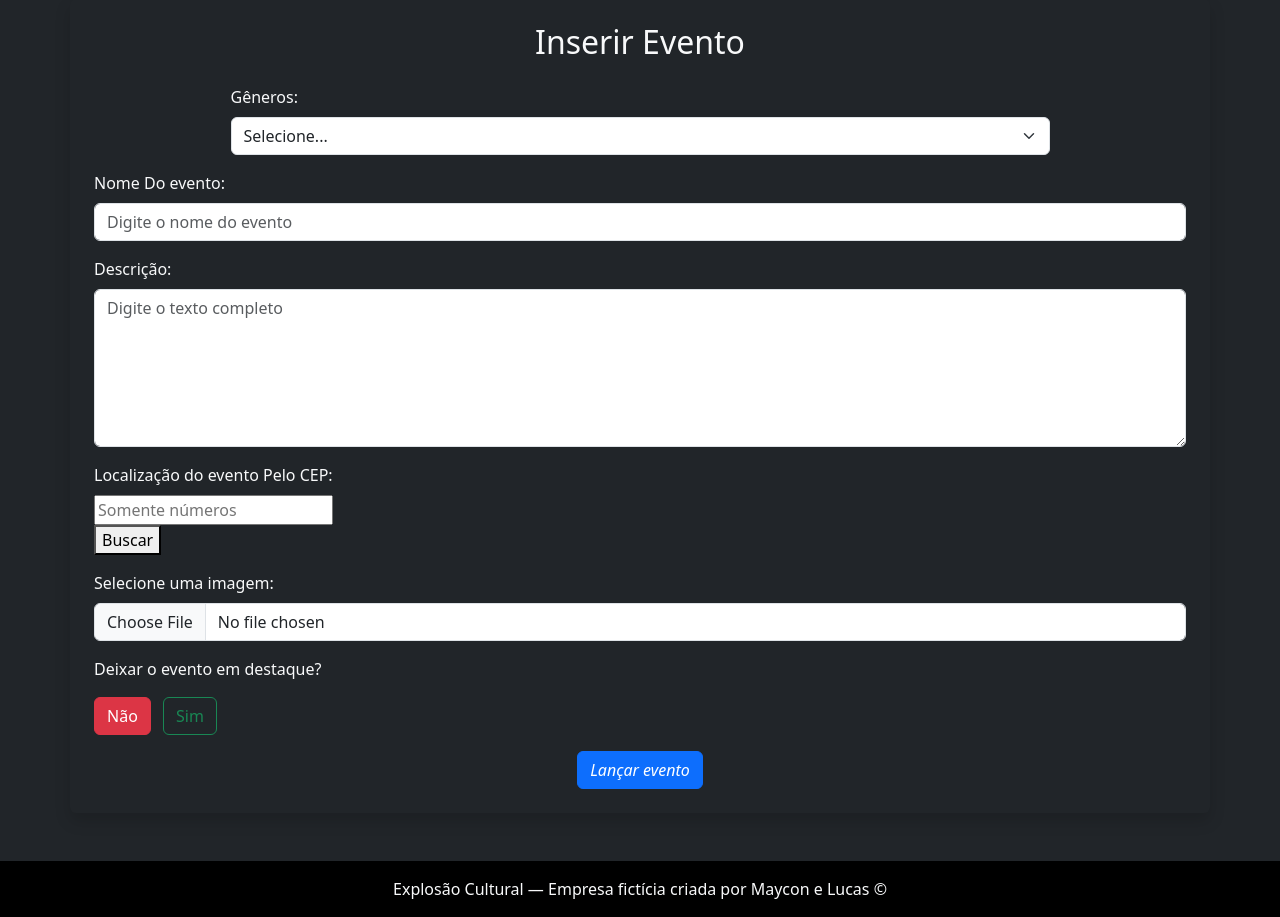
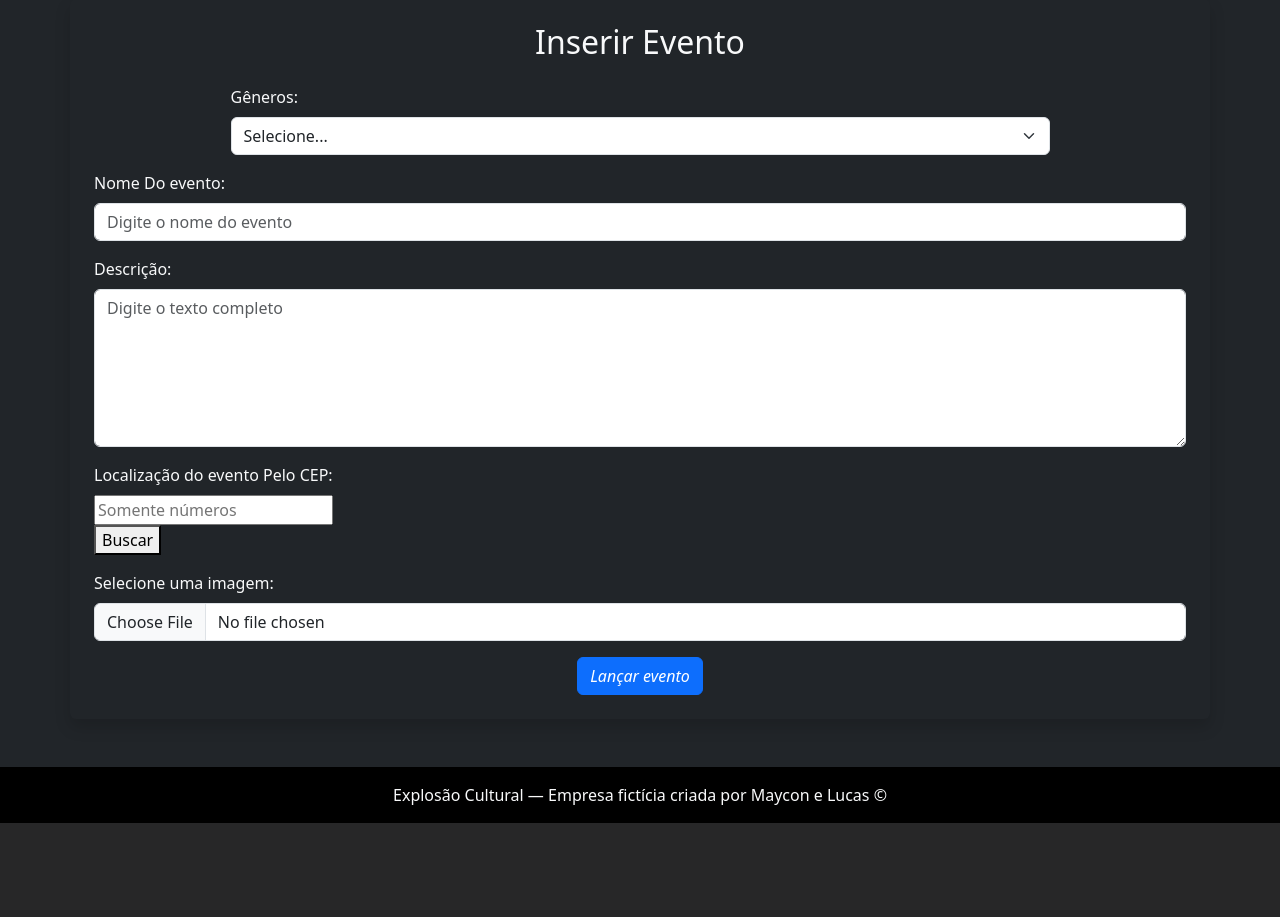
Before and after one commit to mayconr4/explosao-cultural-2, a PHP site: page /criarEvento.php in a window 1280 px wide. Shown: the part 137-1054 px from the top of the page. After the commit the page ends 960 px from the top, so only its background shows below. Run offline with PHP 8.4, Linux system fonts and the light colour scheme; the visitor is signed in with stand-in values (Sample User, id 1); tables that the repository leaves empty or names only in its code hold one stand-in row (values such as "Sample post").

Commit message:
removido e adiocionado sanitizacao dos dados

```diff
--- a/criarEvento.php
+++ b/criarEvento.php
@@ -27,6 +27,12 @@ if (isset($_POST['inserir'])) {
     $localizacao = Utils::sanitizar($_POST["localizacao"]);
     $genero = Utils::sanitizar($_POST["genero"], "inteiro");
     $imagem = Utils::sanitizar($_FILES['imagem'], "arquivo");
+
+    $cep = Utils::sanitizar($_POST["cep"]);
+    $logradouro = Utils::sanitizar($_POST["logradouro"]);
+    $bairro = Utils::sanitizar($_POST["bairro"]);
+    $cidade = Utils::sanitizar($_POST["cidade"]);
+    $estado = Utils::sanitizar($_POST["estado"]);
 }
 
 
@@ -131,14 +137,7 @@ if (isset($_POST['inserir'])) {
             <input class="form-control" type="file" id="imagem" name="imagem" accept="image/png, image/jpeg, image/gif, image/svg+xml" required />
         </div>
 
-        <div class="mb-3">
-            <p>Deixar o evento em destaque?</p>
-            <input type="radio" class="btn-check" name="destaque" id="option1" checked autocomplete="off" value="nao" />
-            <label class="btn btn-outline-danger me-2" for="option1">Não</label>
 
-            <input type="radio" class="btn-check" name="destaque" id="option2" autocomplete="off" value="sim" />
-            <label class="btn btn-outline-success" for="option2">Sim</label>
-        </div>
 
         <div class="text-center">
             <button class="btn btn-primary" id="inserir" name="inserir" type="submit">
--- a/js/endereco.js
+++ b/js/endereco.js
@@ -1,13 +1,12 @@
 const formulario = document.querySelector("form");
 const campoCep = formulario.querySelector("#cep");
 const campoEndereco = formulario.querySelector("#logradouro");
-const campoNumero = formulario.querySelector("#numero");
 const campoBairro = formulario.querySelector("#bairro");
 const campoCidade = formulario.querySelector("#cidade");
 const campoEstado = formulario.querySelector("#estado");
 const botaoBuscar = formulario.querySelector("#buscar");
 const mensagemStatus = formulario.querySelector("#status");
-//const campoTelefone = formulario.querySelector("#telefone");
+const campoTelefone = formulario.querySelector("#telefone");
 
 /* Ativação da mascara para telefone cep  */
 $(campoTelefone).mask("(00) 0000-0000");
```
